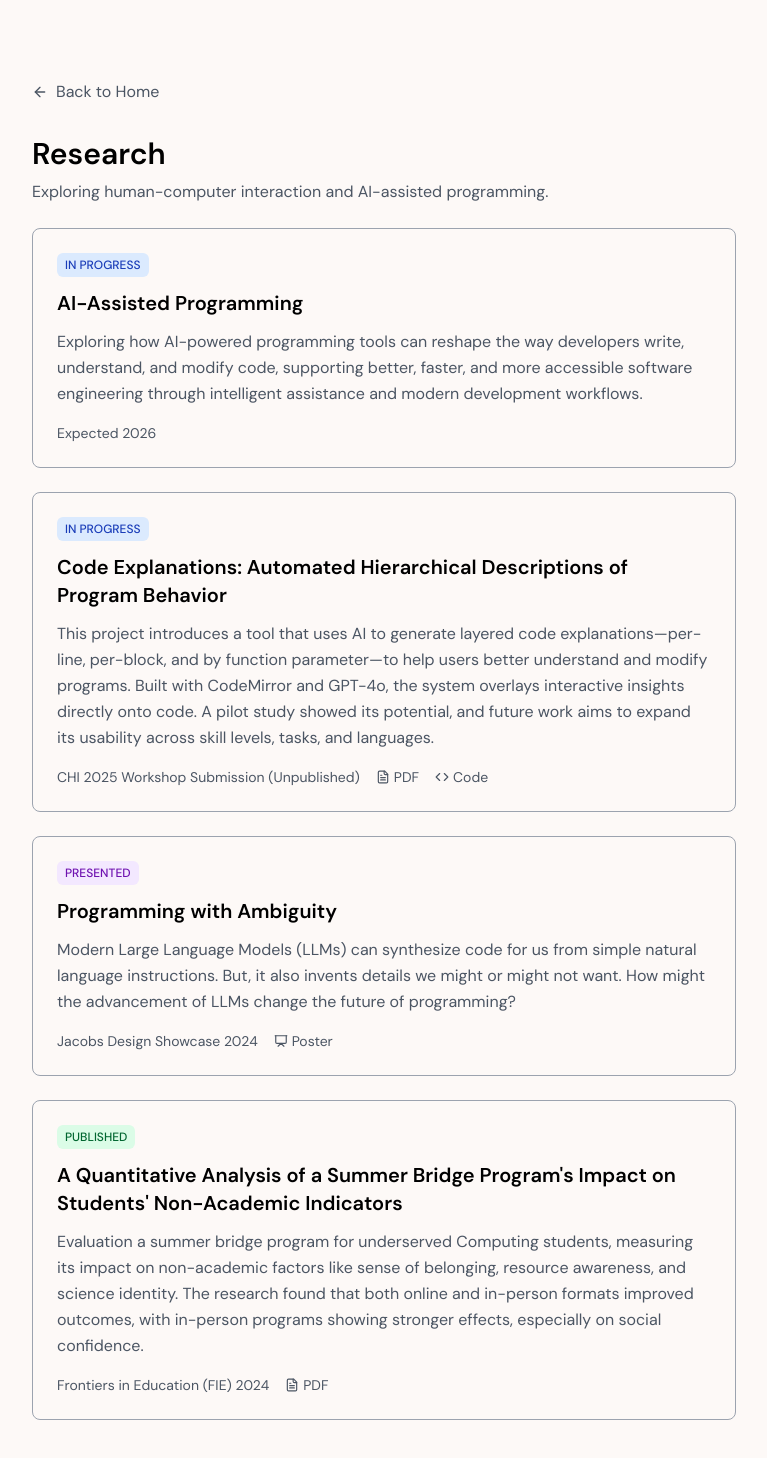
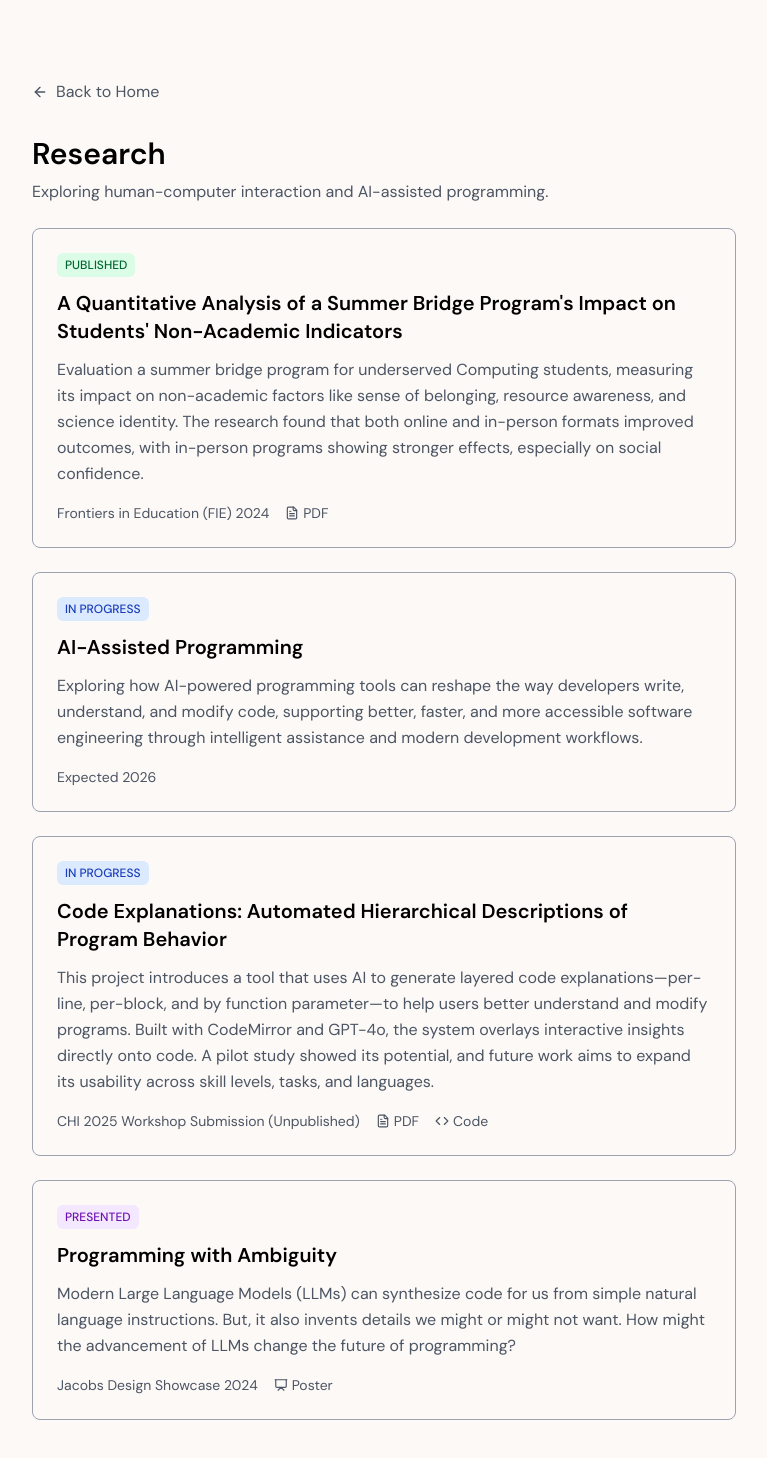
Before and after one commit to c-goenka/personal-website, a Next.js app: page /research in a window 1280 px wide. Shown: the top 1458 px of the page, without its empty margins (256-1023 px from the left). Built offline with nearby package versions, Linux system fonts and the light colour scheme.

Commit message:
moved bees paper to top

```diff
--- a/src/data/research.ts
+++ b/src/data/research.ts
@@ -15,6 +15,18 @@ export interface ResearchProject {
 }
 
 export const researchProjects: ResearchProject[] = [
+    {
+        id: "bees-research",
+        title: "A Quantitative Analysis of a Summer Bridge Program's Impact on Students' Non-Academic Indicators",
+        description: "Evaluation a summer bridge program for underserved Computing students, measuring its impact on non-academic factors like sense of belonging, resource awareness, and science identity. The research found that both online and in-person formats improved outcomes, with in-person programs showing stronger effects, especially on social confidence.",
+        status: "published",
+        venue: "Frontiers in Education (FIE)",
+        year: "2024",
+        links: {
+            pdf: "/papers/bees-fie2024.pdf",
+            // code: "https://github.com/username/lorem-ipsum"
+        }
+    },
     {
         id: "masters-thesis",
         title: "AI-Assisted Programming",
@@ -44,18 +56,6 @@ export const researchProjects: ResearchProject[] = [
             poster: "/images/pail-poster.png",
         }
     },
-    {
-        id: "bees-research",
-        title: "A Quantitative Analysis of a Summer Bridge Program's Impact on Students' Non-Academic Indicators",
-        description: "Evaluation a summer bridge program for underserved Computing students, measuring its impact on non-academic factors like sense of belonging, resource awareness, and science identity. The research found that both online and in-person formats improved outcomes, with in-person programs showing stronger effects, especially on social confidence.",
-        status: "published",
-        venue: "Frontiers in Education (FIE)",
-        year: "2024",
-        links: {
-            pdf: "/papers/bees-fie2024.pdf",
-            // code: "https://github.com/username/lorem-ipsum"
-        }
-    },
 ];
 
 export function getAllResearchProjects(): ResearchProject[] {
```
